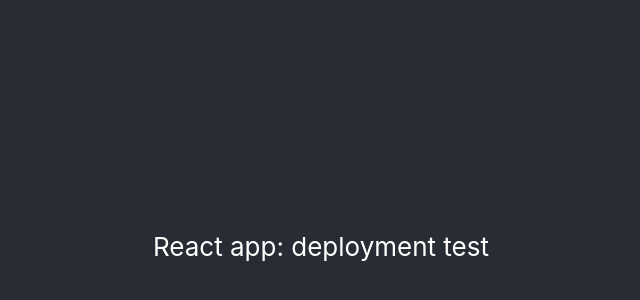
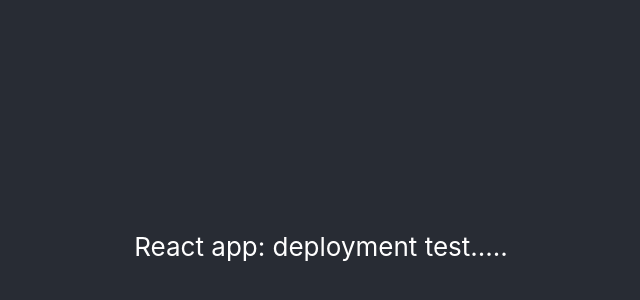
Before and after one commit to dilushi/my-react-app, a React (Create React App) app: page / in a window 1280 px wide. Shown: the part 154-454 px from the top of the page, without its empty margins (319-959 px from the left). Built offline with nearby package versions, Linux system fonts and the light colour scheme.

Commit message:
Test commit

```diff
--- a/src/App.js
+++ b/src/App.js
@@ -5,7 +5,7 @@ function App() {
   return (
     <div className="App">
       <header className="App-header">
-        React app: deployment test
+        React app: deployment test.....
         {/* <img src={logo} className="App-logo" alt="logo" /> */}
         {/* <p>
           Edit <code>src/App.js</code> and save to reload.
```
